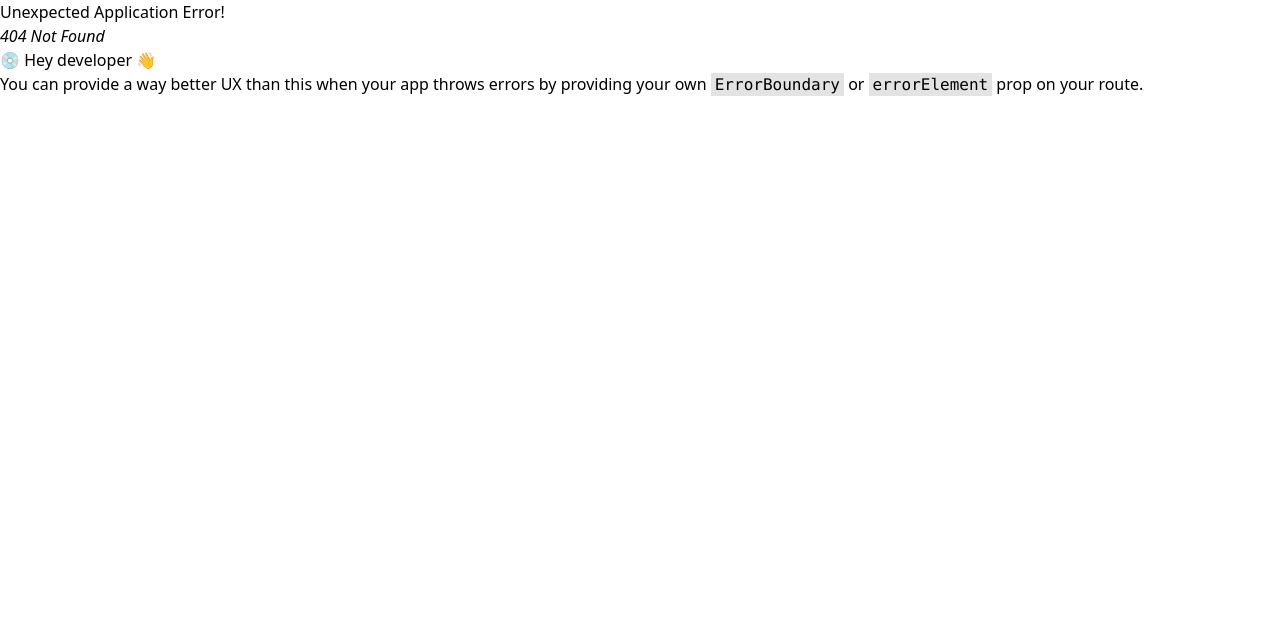
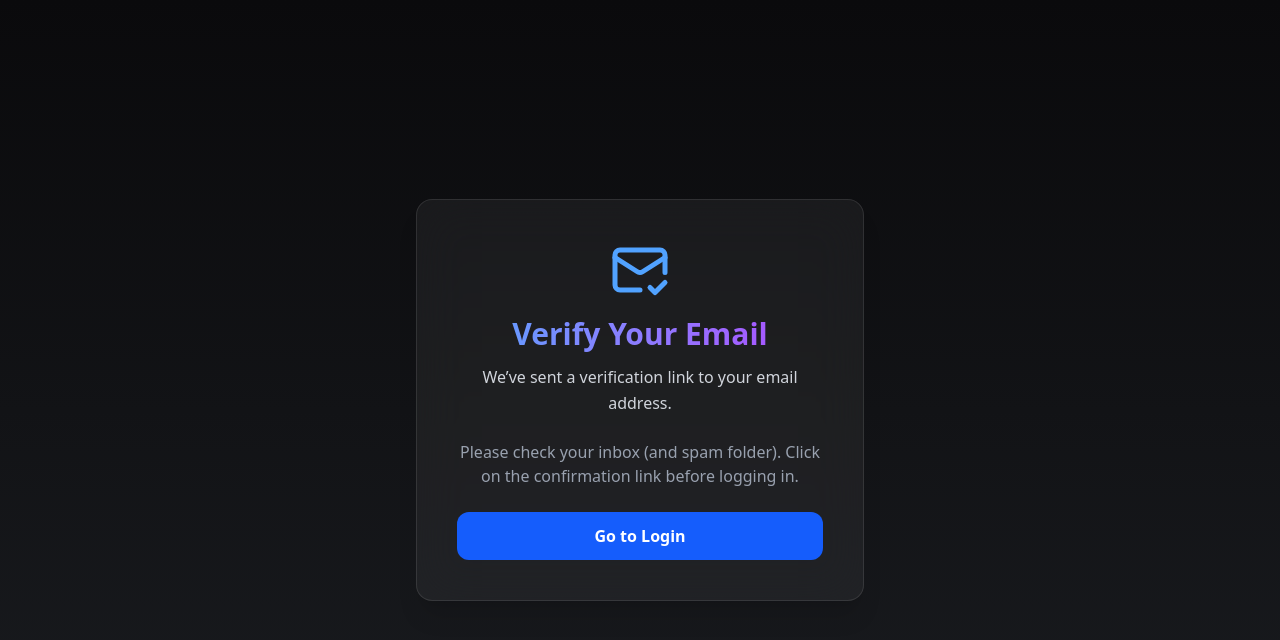
Before and after one commit to issamkebdani780/LinguaFlow, a React (Vite) app: page /ConfiremeEmail in a window 1280 px wide. Before the commit this address had no page. Shown: the top 640 px of the page. Built offline with nearby package versions, Linux system fonts and the light colour scheme.

Commit message:
add email confiremation

```diff
--- /dev/null
+++ b/src/components/ConfiremeEmail.jsx
@@ -0,0 +1,44 @@
+import { MailCheck } from "lucide-react";
+import { Link } from "react-router-dom";
+import { useLocation } from "react-router-dom";
+
+const ConfirmEmail = () => {
+  const location = useLocation();
+  const userEmail = location.state?.email; // optional if you want to pass email
+
+  return (
+    <div className="min-h-screen flex items-center justify-center bg-gradient-to-b from-[#0a0a0c] to-[#1a1c20] text-white px-6">
+      <div className="backdrop-blur-xl bg-white/5 p-10 rounded-2xl border border-white/10 shadow-xl max-w-md text-center">
+
+        <MailCheck className="mx-auto text-blue-400 mb-4" size={60} />
+
+        <h1 className="text-3xl font-bold mb-3 bg-gradient-to-r from-blue-400 to-purple-500 bg-clip-text text-transparent">
+          Verify Your Email
+        </h1>
+
+        <p className="text-gray-300 leading-relaxed mb-6">
+          We’ve sent a verification link to your email address.
+        </p>
+
+        {userEmail && (
+          <p className="text-blue-400 font-semibold mb-6">{userEmail}</p>
+        )}
+
+        <p className="text-gray-400 mb-6">
+          Please check your inbox (and spam folder).
+          Click on the confirmation link before logging in.
+        </p>
+
+        <Link
+          to="/signin"
+          className="block mt-4 px-6 py-3 bg-blue-600 hover:bg-blue-700 rounded-xl font-semibold transition"
+        >
+          Go to Login
+        </Link>
+
+      </div>
+    </div>
+  );
+};
+
+export default ConfirmEmail;
--- a/src/components/signup.jsx
+++ b/src/components/signup.jsx
@@ -53,7 +53,7 @@ const SignUp = () => {
       if (signUpError) {
         setError(signUpError.message);
       } else {
-        navigate("/dashboard");
+        navigate("/ConfiremeEmail");
       }
     } catch (error) {
       setError("An unexpected error occurred");
@@ -131,9 +131,10 @@ const SignUp = () => {
 
           <div>
             <label className="text-gray-300 text-sm">Password</label>
-  <div className="mt-2 flex items-center gap-3 bg-white/5 border border-white/10
-    rounded-xl px-4 py-3 focus-within:border-sky-500 transition-all relative">
-
+            <div
+              className="mt-2 flex items-center gap-3 bg-white/5 border border-white/10
+    rounded-xl px-4 py-3 focus-within:border-sky-500 transition-all relative"
+            >
               <Lock className="w-5 h-5 text-sky-400" />
 
               <input
@@ -155,7 +156,6 @@ const SignUp = () => {
               </button>
             </div>
           </div>
-
 
           <button
             type="submit"
--- a/src/router.jsx
+++ b/src/router.jsx
@@ -4,11 +4,13 @@ import Signup from "./components/signup";
 import Dashboard from "./Dashboard/Dashboard.jsx";
 import App from "./App.jsx";
 import PrivateRouter from "./PrivateRouter.jsx";
+import ConfiremeEmail from "./components/ConfiremeEmail.jsx";
 
 export const router = createBrowserRouter([
   { path: "/", element: <App /> },
   { path: "/signin", element: <Signin /> },
   { path: "/signup", element: <Signup /> },
+  { path: "/ConfiremeEmail", element: <ConfiremeEmail /> },
   {
     path: "/dashboard",
     element: (
```
Lines whose indentation alone changed are shown as unchanged.
